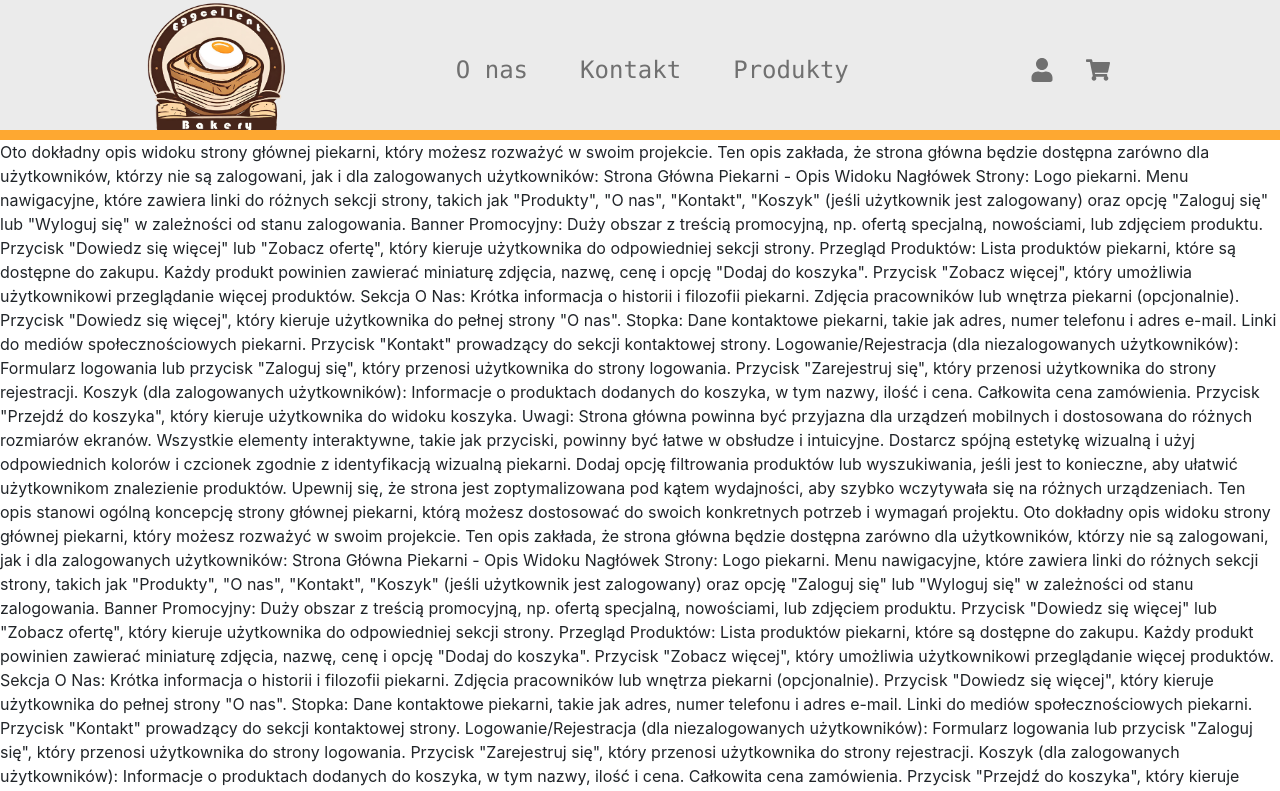
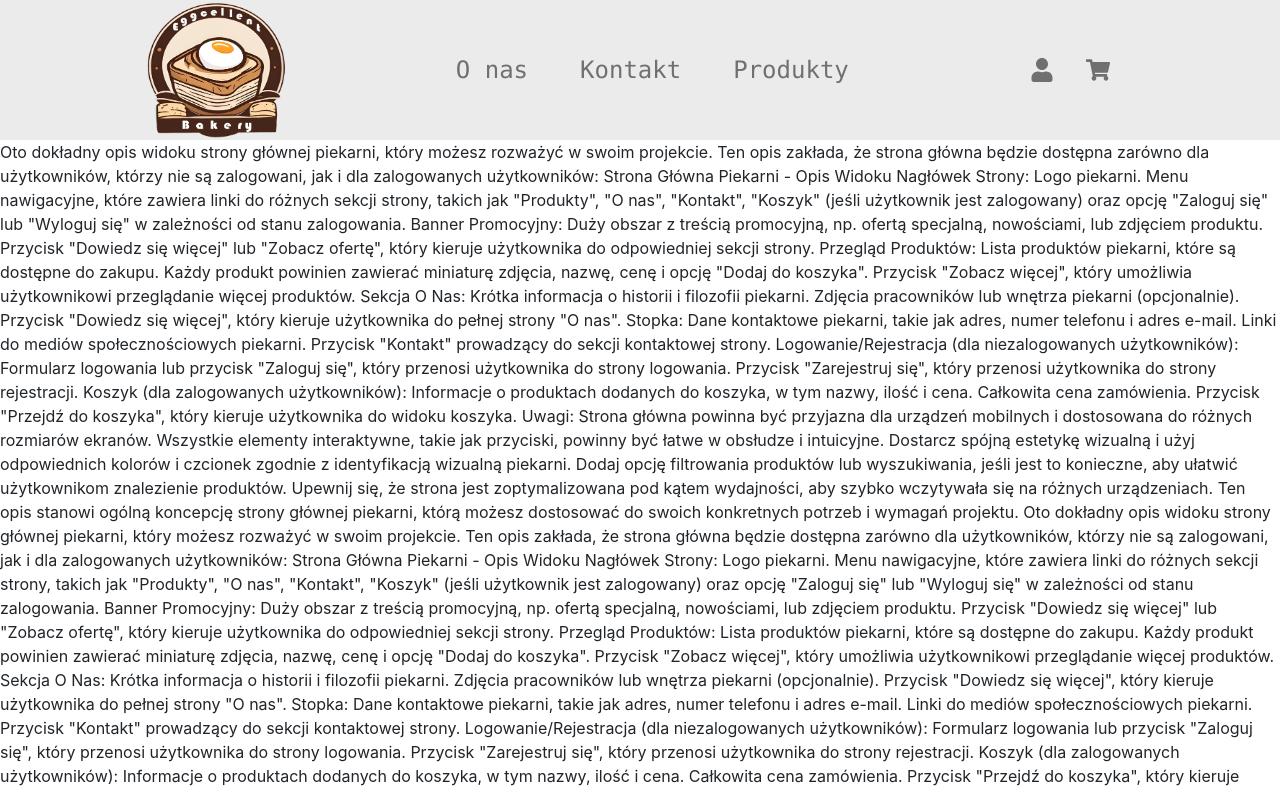
Before and after one commit to trimplexx/bakery-ui, a React (Create React App) app: page / in a window 1280 px wide. Shown: the top 791 px of the page. Built offline with nearby package versions, Linux system fonts and the light colour scheme; the HTML template or start-up script is replaced by a standard one.

Commit message:
amendments

```diff
--- a/package.json
+++ b/package.json
@@ -17,6 +17,7 @@
     "react-dom": "^18.2.0",
     "react-icons": "^4.11.0",
     "react-scripts": "5.0.1",
+    "react-transition-group": "^4.4.5",
     "web-vitals": "^2.1.4"
   },
   "scripts": {
--- a/src/App.jsx
+++ b/src/App.jsx
@@ -5,7 +5,6 @@ import Home from "./pages/user-pages/Home";
 import About from "./pages/user-pages/About";
 import Contact from "./pages/user-pages/Contact";
 import Products from "./pages/user-pages/Products";
-import Login from "./components/user-components/Login";
 import ShoppingCard from './components/user-components/ShoppingCard';
 import NoPage from "./pages/user-pages/NoPage";
 
@@ -18,7 +17,6 @@ function App() {
           <Route path="about" element={<About />} />
           <Route path="contact" element={<Contact />} />
           <Route path="products" element={<Products />} />
-          <Route path="login" element={<Login />} />
           <Route path="shoppingCard" element={<ShoppingCard />} />
         </Route>
         <Route path="*" element={<NoPage />} />
--- a/src/components/user-components/Login.jsx
+++ b/src/components/user-components/Login.jsx
@@ -30,8 +30,8 @@ const Login = ({ onClose }) => {
       }
     };
 
-    window.addEventListener("keydown", handleEscKey);
-    return () => window.removeEventListener("keydown", handleEscKey);
+    window.addEventListener("keyup", handleEscKey);
+    return () => window.removeEventListener("keyup", handleEscKey);
   }, [onClose]);
 
   const handleBackdropClick = (event) => {
--- a/src/components/user-components/Navbar.jsx
+++ b/src/components/user-components/Navbar.jsx
@@ -27,7 +27,7 @@ export const Navbar = () => {
               <NavLink to="/Products">Produkty</NavLink>
             </li>
           </ul>
-        <ul className={menuOpen ? 'icons-open' : 'icons-list'}>
+          <ul className={`icons-list ${menuOpen ? 'icons-open' : ''}`}>
             <li>
               <div onClick={() => setModalOpen('login')} className="icon">
                 <FaUser />
--- a/src/components/user-components/user-styles/Navbar.css
+++ b/src/components/user-components/user-styles/Navbar.css
@@ -6,7 +6,7 @@ nav {
     display: flex;
     justify-content: space-evenly;
     align-items: center;
-    font-family: 'Lucida Console';
+    font-family: 'Lucida Console', serif;
     background-color: #EBEBEB;
     color: white;
     position: sticky;
@@ -20,16 +20,6 @@ body {
     overflow-x: hidden;
 }
 
-nav::after {
-    content: "";
-    display: block;
-    position: absolute;
-    bottom: 0;
-    left: 0;
-    width: 100%;
-    height: 10px;
-    background-color: #FEA831;
-}
 
 .logo {
     width: 145px;
@@ -154,12 +144,11 @@ nav .toggle_btn:hover {
         max-height: 0;
         opacity: 0;
         overflow: hidden;
-        transition: all 0.3s ease;
+        transition: all 1s ease;
     }
 
     nav ul.menu.open {
         max-height: 200px;
-        /* dostosuj wysokość do Twoich potrzeb */
         opacity: 1;
     }
 
@@ -170,21 +159,19 @@ nav .toggle_btn:hover {
 
     .navbar-enter-active {
         max-height: 200px;
-        /* dostosuj wysokość do Twoich potrzeb */
         opacity: 1;
-        transition: all 0.3s ease;
+        transition: all 1s ease;
     }
 
     .navbar-exit {
         max-height: 200px;
-        /* dostosuj wysokość do Twoich potrzeb */
         opacity: 1;
     }
 
     .navbar-exit-active {
         max-height: 0;
         opacity: 0;
-        transition: all 0.3s ease;
+        transition: all 1s ease;
     }
 
 }
```
Also changed, not shown: src/components/user-components/user-styles/Login.css (line endings or trailing spaces), 1 other file (tests, documents, lock files or other folders). Lines whose indentation alone changed are shown as unchanged.
